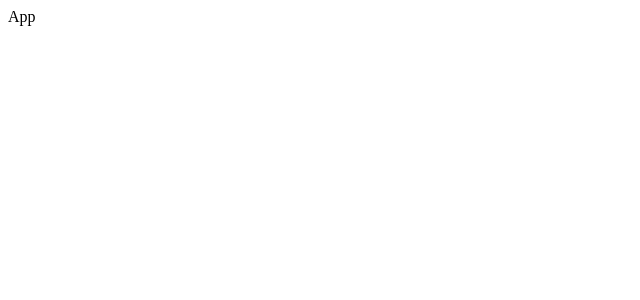
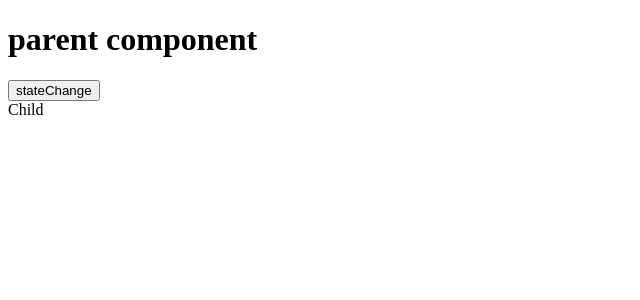
Before and after one commit to kadiri2006/react-learning, a React (Create React App) app: page / in a window 1280 px wide. Shown: the top 300 px of the page, without its empty margins (0-640 px from the left). Built offline with nearby package versions, Linux system fonts and the light colour scheme.

Commit message:
given error:Uncaught TypeError: Assignment to cons

```diff
--- a/src/App.js
+++ b/src/App.js
@@ -1,7 +1,8 @@
 import React from 'react'
+import Parent from './components/Parent'
 
 export default function App() {
   return (
-    <div>App</div>
+      <Parent/>
   )
 }
--- /dev/null
+++ b/src/components/Child.js
@@ -0,0 +1,8 @@
+import React from 'react'
+
+export default function Child() {
+   console.log("child component render");
+    return (
+    <div>Child</div>
+  )
+}
--- /dev/null
+++ b/src/components/Parent.js
@@ -0,0 +1,14 @@
+import React, { useState } from "react";
+import Child from "./Child";
+
+export default function Parent() {
+  const [change, setChange] = useState(0);
+  console.log("parent componet render");
+  return (
+    <>
+      <h1>parent component</h1>
+      <button onClick={() => setChange(++change)}>stateChange</button>
+      <Child />
+    </>
+  );
+}
```
